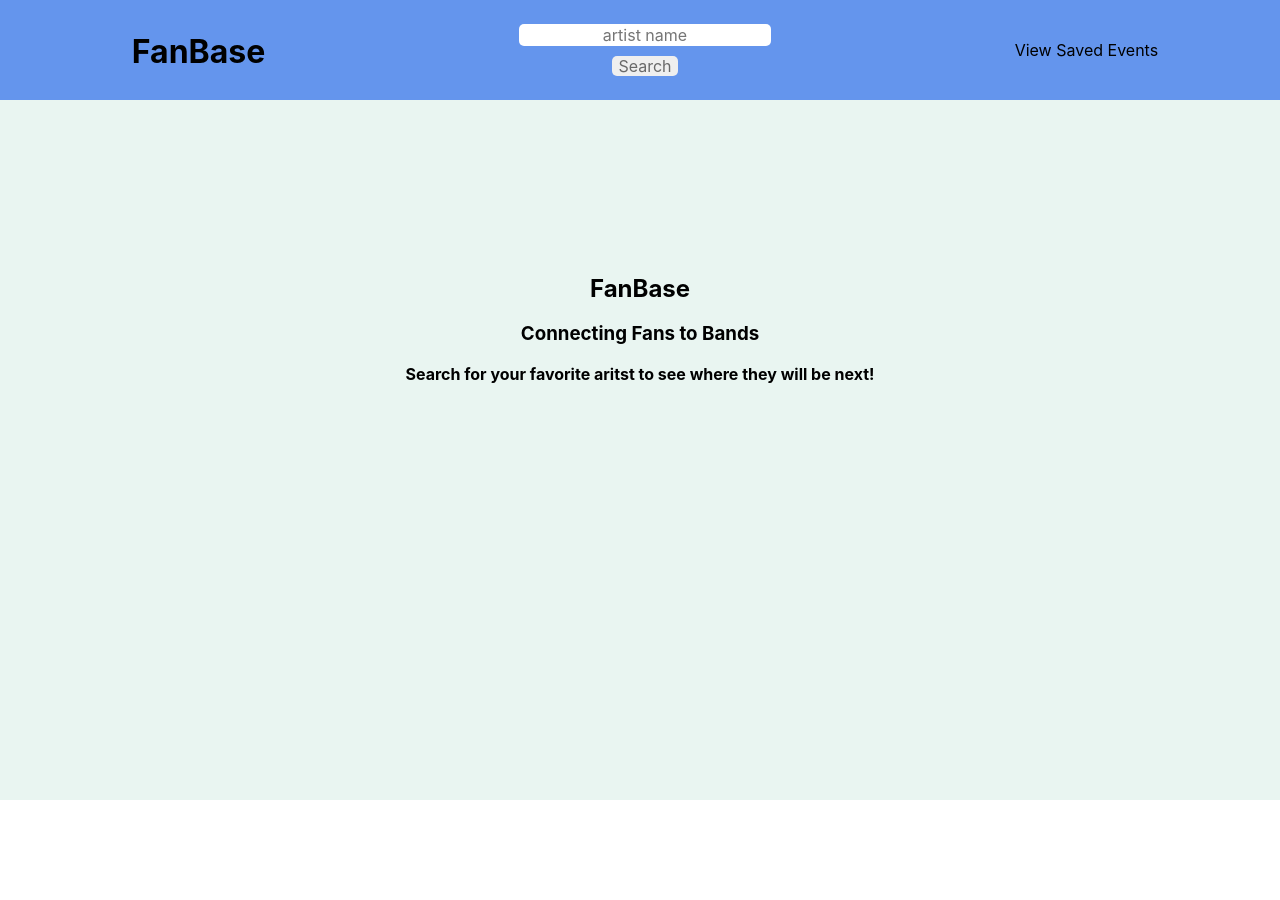
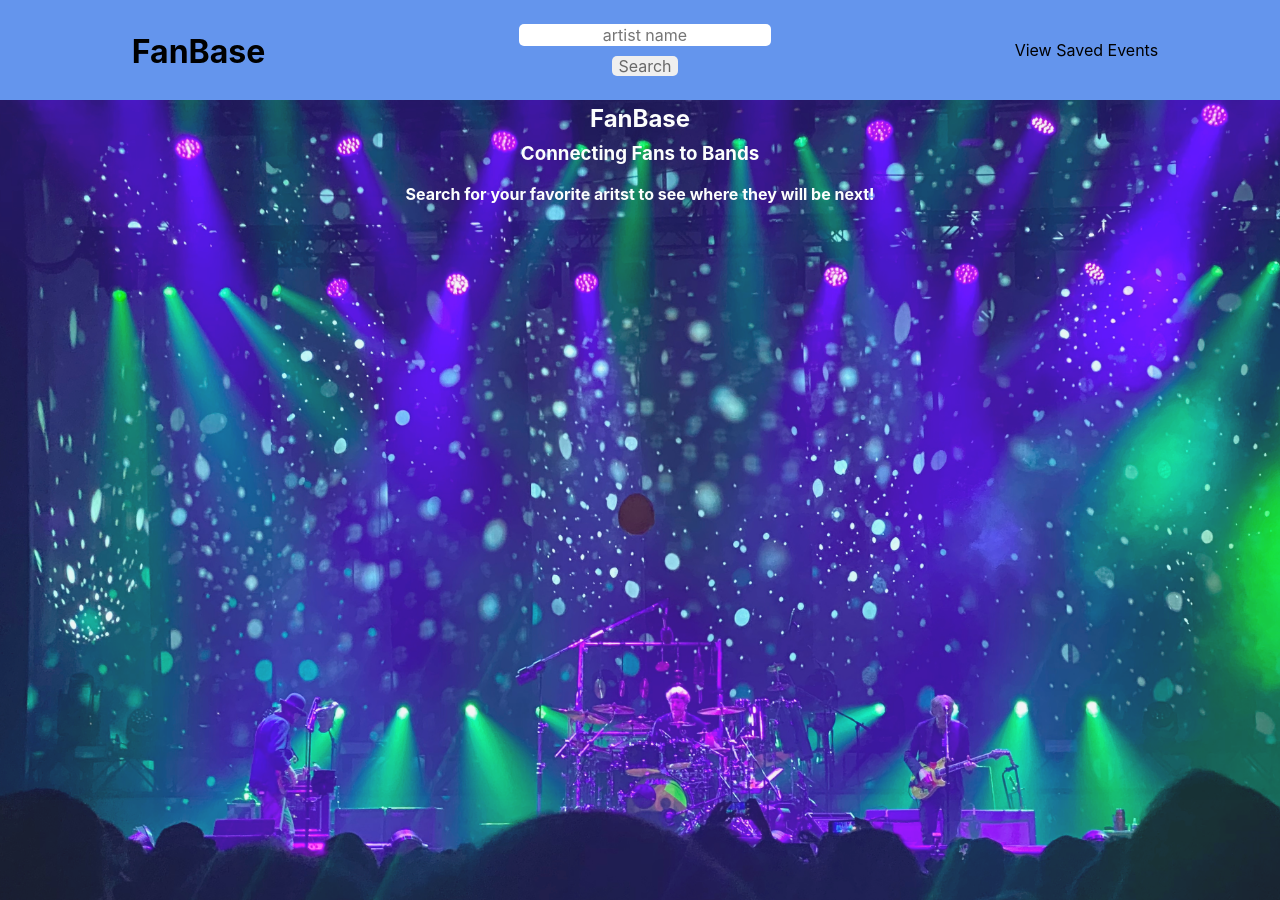
Before and after one commit to justincanthony/fanbase, a React (Create React App) app: page / in a window 1280 px wide. Before the commit the page ends 800 px from the top, so only its background shows below. Built offline with nearby package versions, Linux system fonts and the light colour scheme.

Commit message:
Change background image

```diff
--- a/src/components/welcome_container/WelcomeContainer.css
+++ b/src/components/welcome_container/WelcomeContainer.css
@@ -1,12 +1,28 @@
+
+
 .welcomeContainer {
   display: flex;
   flex-direction: column;
-  justify-content: center;
-  height: 60vh;
+  height: 100vh;
   text-align: center;
-  background-color: rgb(233, 245, 241);
+  background-image: url(./IMG_0477.jpeg);
+  background-repeat: no-repeat;
+  background-size:cover;
+  opacity: 90%;
+  color:rgb(255, 255, 255);
 }
 
-h2 {
-  margin-top: 0;
+.welcomeMessage {
+
 }
+
+
+.welcomeContainer h2 {
+  margin-top: 5px;
+  margin-bottom: 10px;
+}
+
+.welcomeContainer h3 {
+  margin-top: 3px;
+  margin-bottom: 0;
+}
```
Also changed, not shown: src/components/welcome_container/IMG_0477.jpeg (added).
